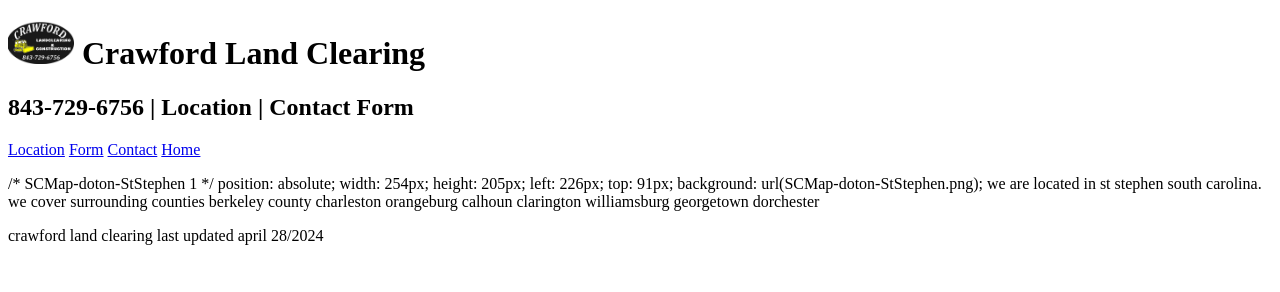
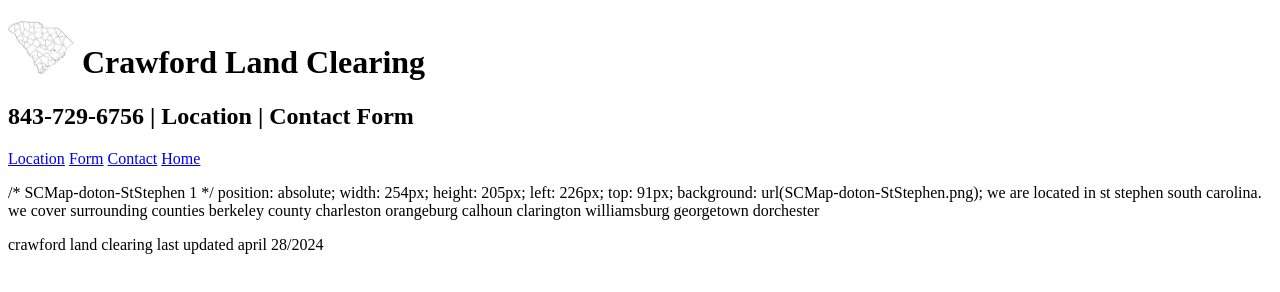
Before and after one commit to rangerboats/crawford-landclearing, a plain HTML site: page indexlocation.html in a window 1280 px wide. Drawn offline with Linux system fonts and the light colour scheme.

Commit message:
Update indexlocation.html

```diff
--- a/indexlocation.html
+++ b/indexlocation.html
@@ -7,7 +7,7 @@
 </head>
 <body>
     <header>
-        <h1><img src="IMG_E0091.JPG" alt="logo" width="66"> Crawford Land Clearing</h1>
+        <h1><img src="SCMap-doton-StStephen.png" alt="logo" width="66"> Crawford Land Clearing</h1>
         <h2>843-729-6756 | Location | Contact Form</h2>
                 <nav>
         <a href="indexlocation.html">Location</a>
```
